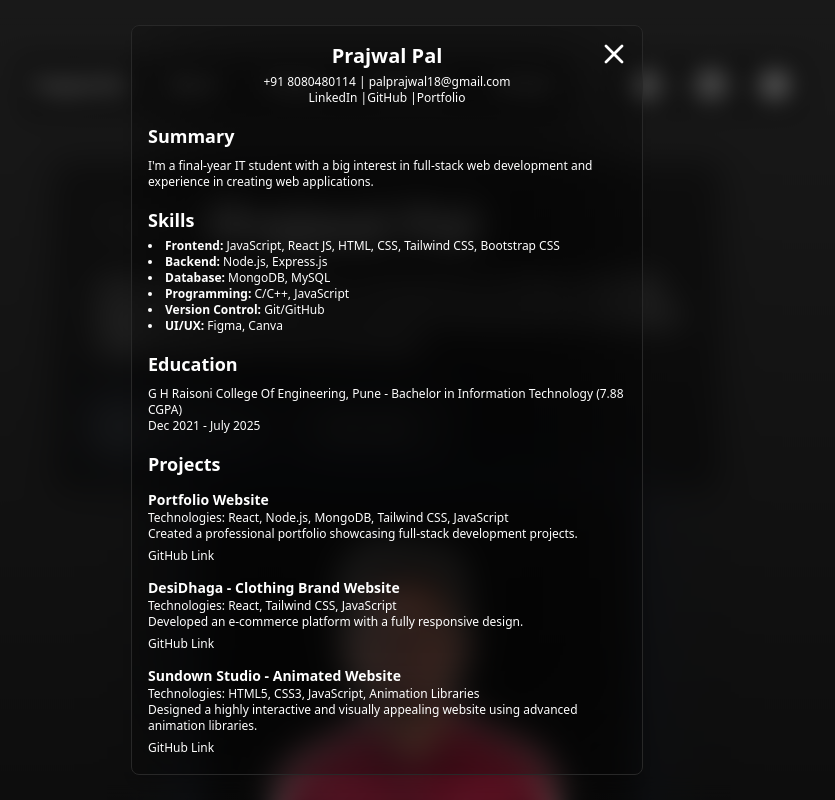
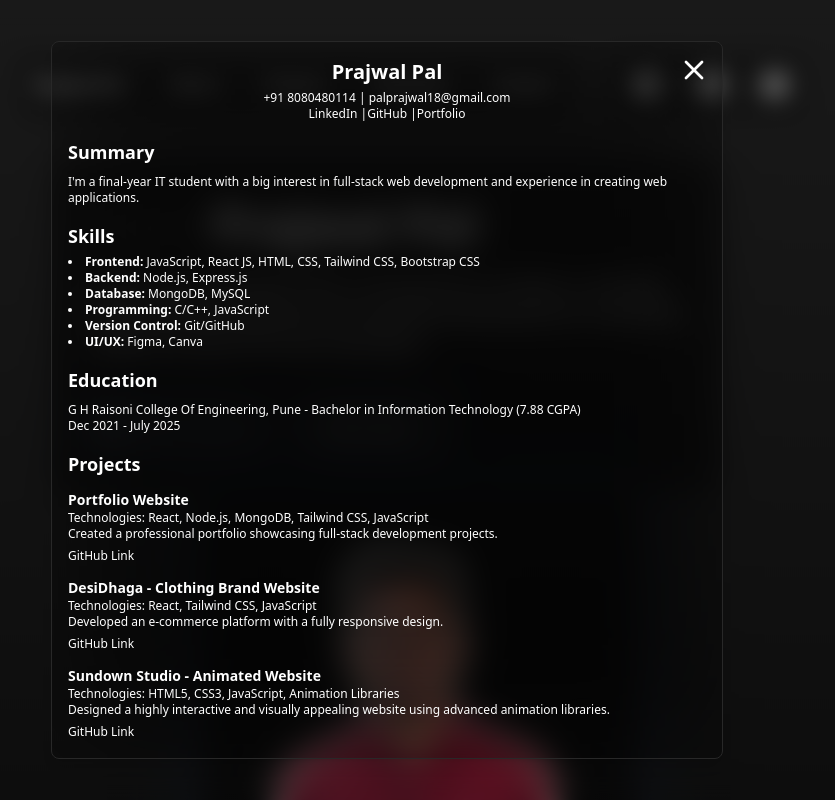
Before and after one commit to prajwalpal28/portfolio_prajwalpal, a React (Vite) app: page / in a window 1280 px wide. Both pictures are taken after a click on the button "See my resume". Shown: the top 800 px of the page, without its empty margins (253-1088 px from the left). Built offline with nearby package versions, Linux system fonts and the light colour scheme.

Commit message:
design change

```diff
--- a/src/Components/Hero_com.jsx
+++ b/src/Components/Hero_com.jsx
@@ -60,11 +60,11 @@ export const Hero_com = () => {
             {/* Resume Popup */}
             {resumeOpen && (
                 <div className="fixed inset-0 flex justify-center items-center z-50 bg-black bg-opacity-50 backdrop-blur-md">
-                    <div className="p-4 rounded-lg shadow-lg border border-border backdrop-blur-3xl text-white relative max-w-lg w-full mx-4 transition-all duration-300">
+
+                    <div className="p-4 rounded-lg my-10 shadow-lg border border-border backdrop-blur-3xl text-white relative max-w-2xl w-full mx-4 transition-all duration-300">
                         <button onClick={toggleResume} className="text-white focus:outline-none absolute top-3 right-3">
                             <FiX className="h-8 w-8" />
                         </button>
-
 
                         <div className="text-center">
                             <h1 className="text-xl font-bold">Prajwal Pal</h1>
```
